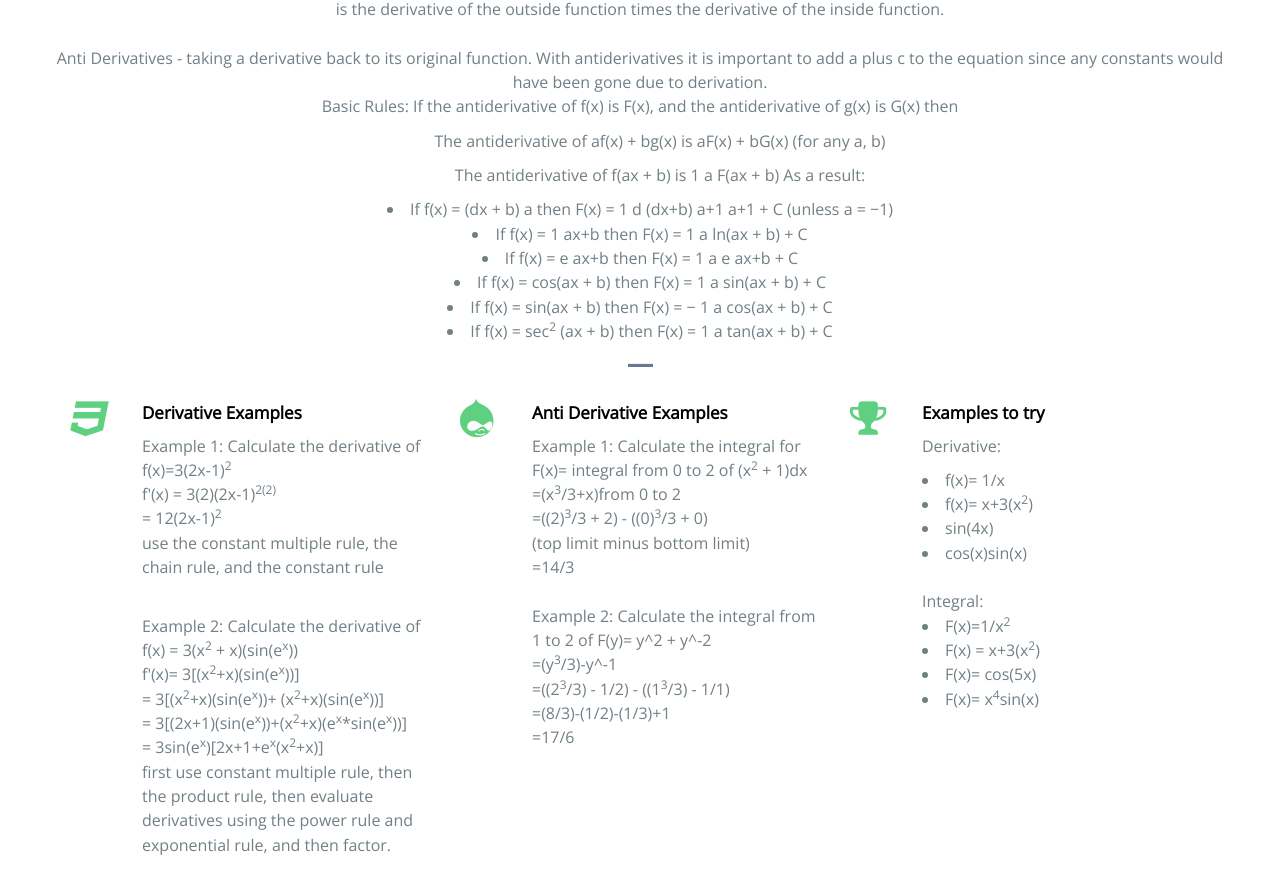
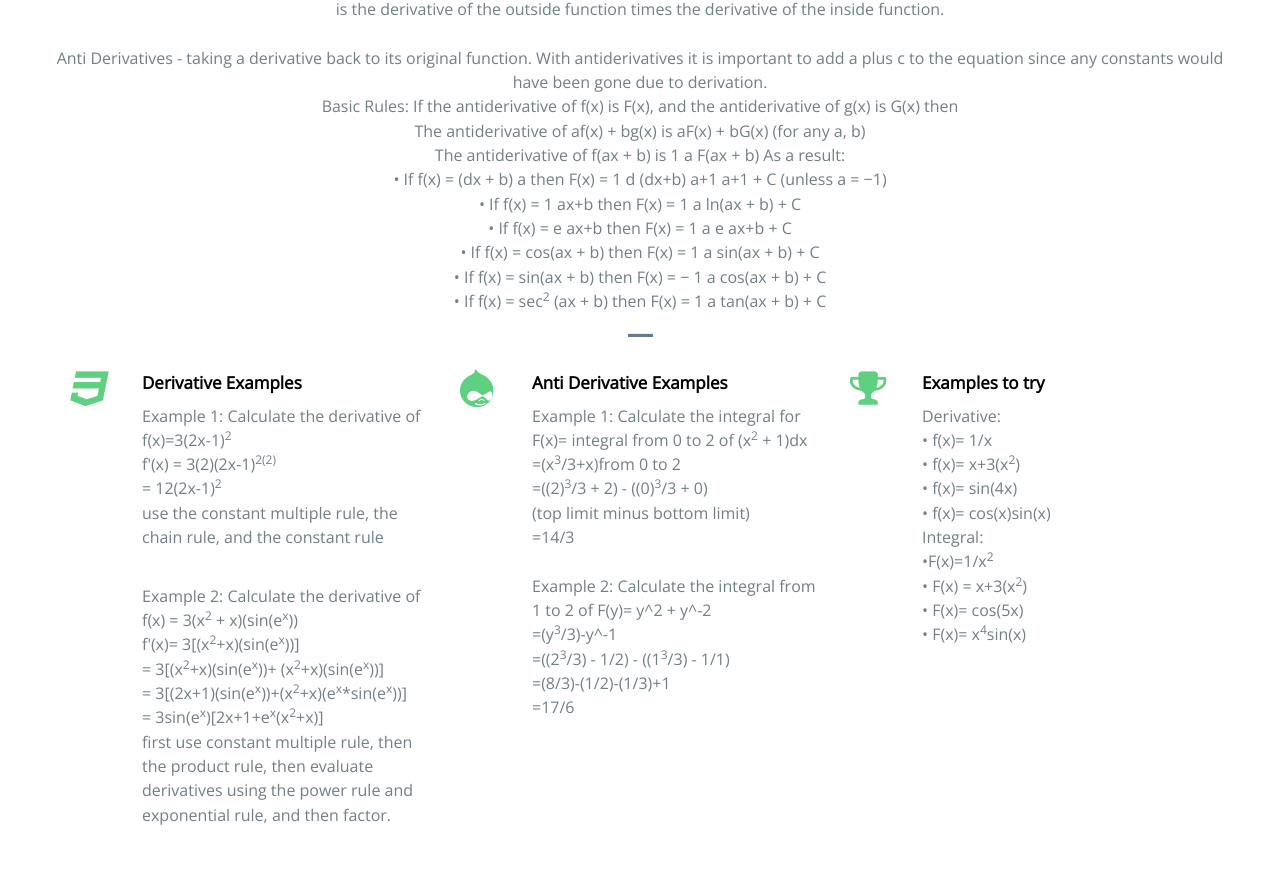
Before and after one commit to kelsie0197/Cp-202-Assignment-5, a website: page index.html in a window 1280 px wide. Shown: the part 933-1824 px from the top of the page. Drawn offline with nearby package versions, Linux system fonts and the light colour scheme; files whose address does not match are found by name; a web font is replaced by a local one.

Commit message:
Add files via upload

```diff
--- a/index.html
+++ b/index.html
@@ -134,15 +134,14 @@
             <br>
             <br> Anti Derivatives - taking a derivative back to its original function. With antiderivatives it is important to add a plus c to the equation since any constants would have been gone due to derivation.
             <br> Basic Rules: If the antiderivative of f(x) is F(x), and the antiderivative of g(x) is G(x) then
-            <ul>The antiderivative of af(x) + bg(x) is aF(x) + bG(x) (for any a, b)</ul>
-            <ul>The antiderivative of f(ax + b) is 1 a F(ax + b) As a result: </ul>
-            <li>If f(x) = (dx + b) a then F(x) = 1 d (dx+b) a+1 a+1 + C (unless a = −1) </li>
-            <li>If f(x) = 1 ax+b then F(x) = 1 a ln(ax + b) + C </li>
-            <li>If f(x) = e ax+b then F(x) = 1 a e ax+b + C </li>
-            <li>If f(x) = cos(ax + b) then F(x) = 1 a sin(ax + b) + C </li>
-            <li>If f(x) = sin(ax + b) then F(x) = − 1 a cos(ax + b) + C </li>
-            <li>If f(x) = sec<sup>2</sup> (ax + b) then F(x) = 1 a tan(ax + b) + C</li>
-
+            <br>The antiderivative of af(x) + bg(x) is aF(x) + bG(x) (for any a, b)
+            <br>The antiderivative of f(ax + b) is 1 a F(ax + b) As a result:
+            <br> • If f(x) = (dx + b) a then F(x) = 1 d (dx+b) a+1 a+1 + C (unless a = −1)
+            <br> • If f(x) = 1 ax+b then F(x) = 1 a ln(ax + b) + C
+            <br> • If f(x) = e ax+b then F(x) = 1 a e ax+b + C
+            <br> • If f(x) = cos(ax + b) then F(x) = 1 a sin(ax + b) + C
+            <br> • If f(x) = sin(ax + b) then F(x) = − 1 a cos(ax + b) + C
+            <br> • If f(x) = sec<sup>2</sup> (ax + b) then F(x) = 1 a tan(ax + b) + C
           </p>
           <hr class="bottom-line">
         </div>
@@ -195,8 +194,8 @@
             <div class="col-md-4">
               <div class="heading pull-right">
                 <h4>Examples to try</h4>
-                <p>Derivative: <br><li>f(x)= 1/x</li> <li>f(x)= x+3(x<sup>2</sup>)</li><li>sin(4x)</li><li>cos(x)sin(x)</li>
-                <br> Integral: <br><li>F(x)=1/x<sup>2</sup></li> <li>F(x) = x+3(x<sup>2</sup>)</li><li>F(x)= cos(5x)</li><li>F(x)= x<sup>4</sup>sin(x)</li></p>
+                <p>Derivative: <br> • f(x)= 1/x <br> • f(x)= x+3(x<sup>2</sup>)<br> • f(x)= sin(4x)<br> • f(x)= cos(x)sin(x)
+                <br> Integral: <br> •F(x)=1/x<sup>2</sup><br> • F(x) = x+3(x<sup>2</sup>)<br> • F(x)= cos(5x)<br> • F(x)= x<sup>4</sup>sin(x)</p>
               </div>
               <div class="fea-img pull-left">
                 <i class="fa fa-trophy"></i>
```
